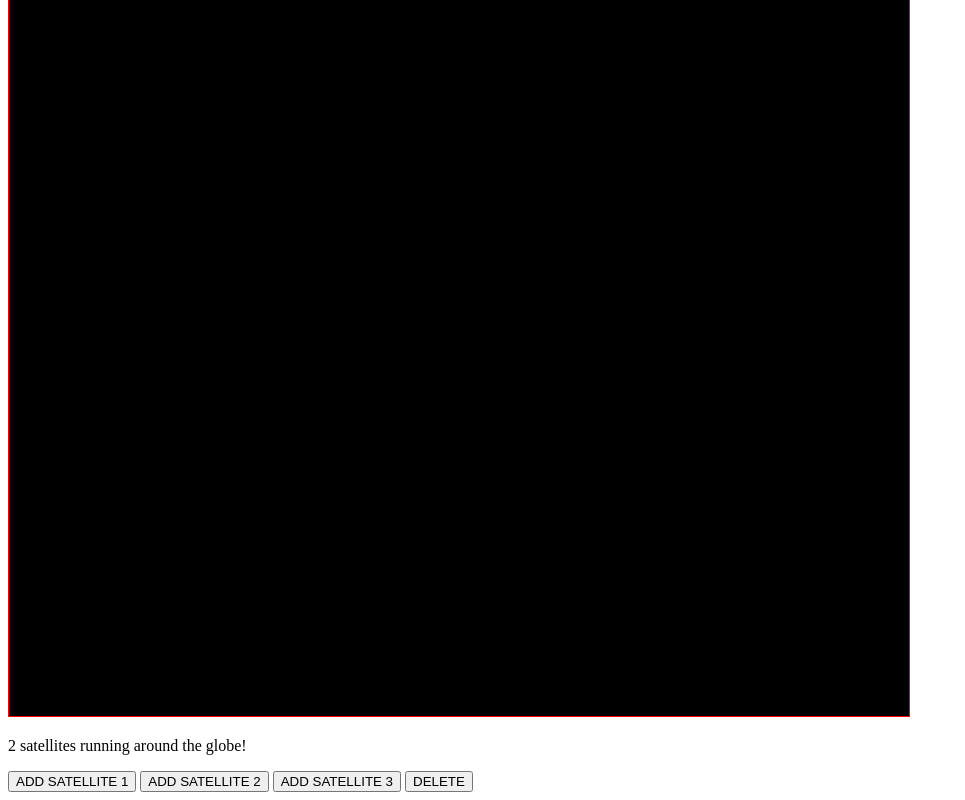
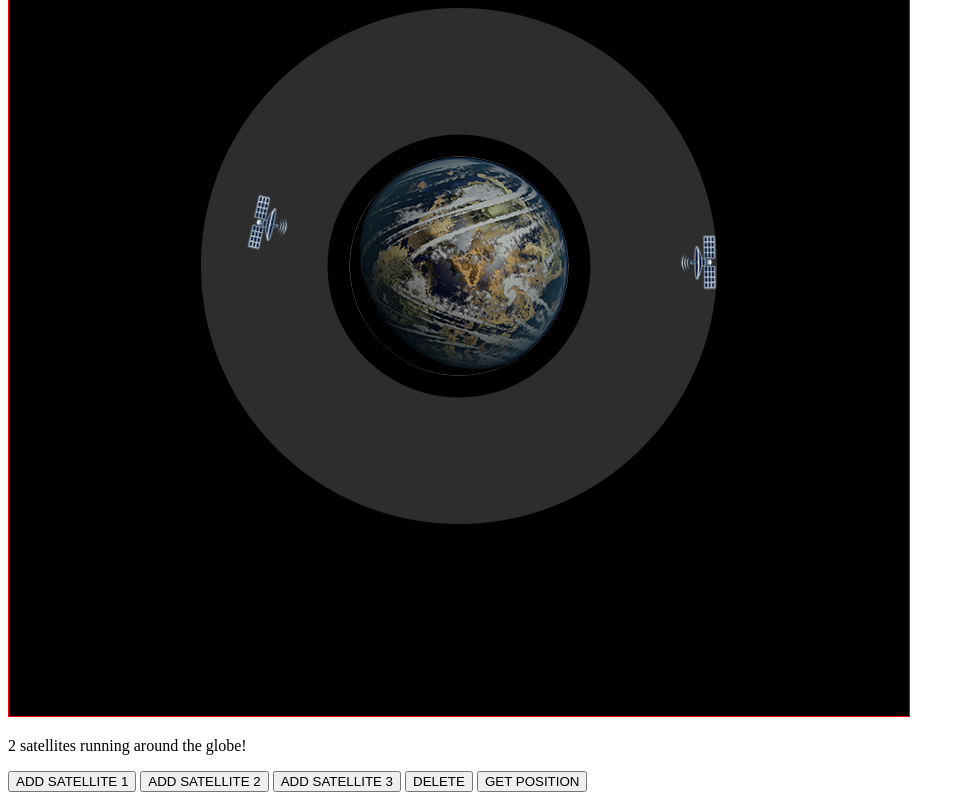
Before and after one commit to psowl/GalaxyS_game, a plain HTML site: page index.html in a window 1280 px wide. Both pictures are taken after a click on the button "DELETE". Shown: the part 193-993 px from the top of the page, without its empty margins (0-965 px from the left). Drawn offline with Linux system fonts and the light colour scheme.

Commit message:
delete corrected

```diff
--- a/index.html
+++ b/index.html
@@ -15,6 +15,7 @@
     <button id="button2">ADD SATELLITE 2</button>
     <button id="button3">ADD SATELLITE 3</button>
     <button id="buttonDelete">DELETE</button>
+    <button id="buttonPosition">GET POSITION</button>
     <script src="javascripts/main.js"></script>
 
 </body>
--- a/javascripts/main.js
+++ b/javascripts/main.js
@@ -45,13 +45,9 @@ var satellite3 = new Image();
 satellite3.src = './img/satellite3.png'
 
 //Rotate satellite around the center of canvas
-// document.body.onload = function() {
-//   requestAnimationFrame(mainLoop);
-// };
-
-// document.body.onload = function() {
-//   requestAnimationFrame(mainLoop);
-// };
+document.body.onload = function() {
+  requestAnimationFrame(mainLoop);
+};
 
 var canvas = document.getElementById('canvas');
 var ctx = canvas.getContext('2d');
@@ -93,6 +89,7 @@ function mainLoop() {
   // drawImageRotated(satellite1,423, 285, 165, 1, rotation1);
   // drawImageRotated(satellite2,423, 239, 211, 1, rotation2);
   // drawImageRotated(satellite3,423, 193, 257, 1, rotation3);
+
   for (var i=0; i<rotations.length; i++) {
     rotations[i] += speed[i];
     rotations[i] = rotations[i]%360;
@@ -119,7 +116,7 @@ button1.onclick = function () {
   speed.push(getRandomArbitrary(0.5, 1));
   satellites.push([satellite1,423, 285, 165, 1]);
   displayScore(satellites);
- };
+};
 
 var button2 = document.getElementById("button2")
 button2.onclick = function () {
@@ -141,11 +138,12 @@ function displayScore (array) {
   document.getElementById('score').innerHTML = `${array.length} satellites running around the globe!`;
 }
 
-function deleteRandomSatellite (array){
-  //for(var i = array.length-1;i>=0;i--){
-    array.splice(Math.floor(Math.random()*array.length), 1);
-    console.log(array);
-  //}
+function deleteRandomSatellite (){
+    var randomIndex = Math.floor(Math.random()*satellites.length);
+    satellites.splice(randomIndex, 1);
+    rotations.splice(randomIndex, 1);
+    speed.splice(randomIndex, 1);
+    console.log(satellites);
 }
 
 var deleteButton = document.getElementById("buttonDelete")
@@ -153,3 +151,8 @@ deleteButton.onclick = function () {
 deleteRandomSatellite(satellites);
 displayScore(satellites);
 }
+
+var positionButton = document.getElementById("buttonPosition")
+positionButton.onclick = function () {
+  alert(`${rotations}`);
+}
```
